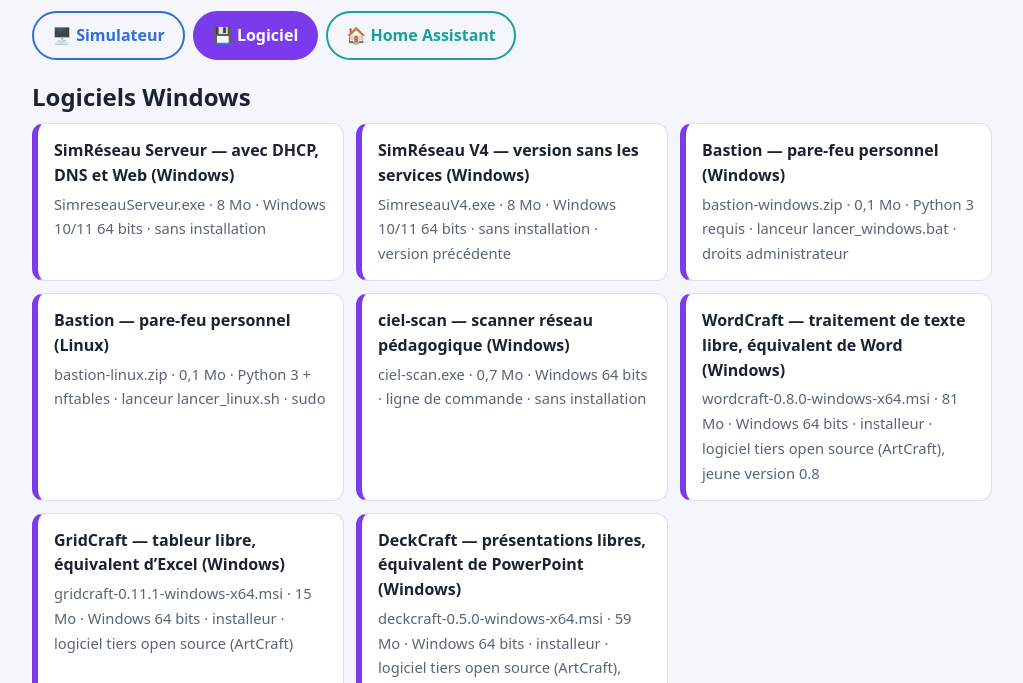
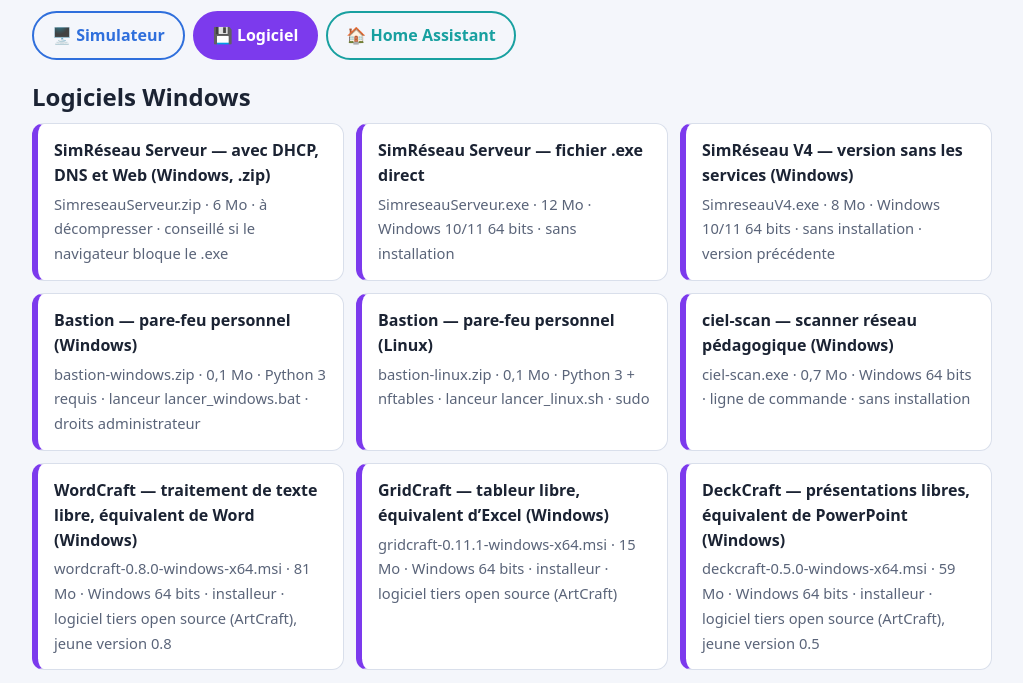
Before and after one commit to bnvel2/raspberrypi, a plain HTML site: page espace-claude/index.html in a window 1280 px wide. Both pictures are taken after a click on the tab "💾 Logiciel". Shown: the part 104-787 px from the top of the page, without its empty margins (128-1151 px from the left). Drawn offline with Linux system fonts and the light colour scheme.

Commit message:
SimreseauServeur : informations de version, binaire non compressé, version .zip (évite le blocage par le navigateur)
Co-Authored-By: Claude Opus 5.5 <noreply@anthropic.com>
Claude-Session: https://claude.ai/code/session_01Ay3pa1o2aSTK44biazY15W

```diff
--- a/espace-claude/index.html
+++ b/espace-claude/index.html
@@ -66,7 +66,8 @@ code{font-family:ui-monospace,Menlo,Consolas,monospace}
 <section id="p-log" hidden>
   <h2>Logiciels Windows</h2>
   <div class="grid">
-    <a class="card dl" href="logiciel/SimreseauServeur.exe" download><b>SimRéseau Serveur — avec DHCP, DNS et Web (Windows)</b><span>SimreseauServeur.exe · 8 Mo · Windows 10/11 64 bits · sans installation</span></a>
+    <a class="card dl" href="logiciel/SimreseauServeur.zip" download><b>SimRéseau Serveur — avec DHCP, DNS et Web (Windows, .zip)</b><span>SimreseauServeur.zip · 6 Mo · à décompresser · conseillé si le navigateur bloque le .exe</span></a>
+    <a class="card dl" href="logiciel/SimreseauServeur.exe" download><b>SimRéseau Serveur — fichier .exe direct</b><span>SimreseauServeur.exe · 12 Mo · Windows 10/11 64 bits · sans installation</span></a>
     <a class="card dl" href="logiciel/SimreseauV4.exe" download><b>SimRéseau V4 — version sans les services (Windows)</b><span>SimreseauV4.exe · 8 Mo · Windows 10/11 64 bits · sans installation · version précédente</span></a>
     <a class="card dl" href="logiciel/bastion-windows.zip" download><b>Bastion — pare-feu personnel (Windows)</b><span>bastion-windows.zip · 0,1 Mo · Python 3 requis · lanceur lancer_windows.bat · droits administrateur</span></a>
     <a class="card dl" href="logiciel/bastion-linux.zip" download><b>Bastion — pare-feu personnel (Linux)</b><span>bastion-linux.zip · 0,1 Mo · Python 3 + nftables · lanceur lancer_linux.sh · sudo</span></a>
@@ -84,6 +85,7 @@ code{font-family:ui-monospace,Menlo,Consolas,monospace}
     <li>Si Windows affiche « Windows a protégé votre ordinateur » : « Informations complémentaires » puis « Exécuter quand même » (le programme n’est pas signé).</li>
     <li>Menu Fichier › Exemples pour démarrer, ou Fichier › Ouvrir pour reprendre un réseau <code>.xml</code> de l’ancien simulateur CERTA.</li>
   </ol>
+  <p class="note">Le programme n'est pas signé numériquement : Chrome ou Windows Defender peuvent le signaler à tort comme dangereux (faux positif fréquent avec les petits logiciels non signés). Préférez le .zip ; si Chrome bloque quand même, ouvrez chrome://downloads puis « Conserver le fichier dangereux ». Le programme ne fait aucune connexion réseau réelle : tout est simulé.</p>
   <p class="note">Sur GitHub, le fichier se télécharge aussi depuis le dossier <code>espace-claude/logiciel/</code> (bouton « Download raw file »).</p>
   <h2>Bastion</h2>
   <p>Pare-feu personnel à interface web, inspiré de Look 'n' Stop : règles ordonnées (sens, TCP/UDP/ICMP, IP, ports, adresse MAC), filtrage par application sous Windows et par compte sous Linux, bibliothèque de règles, zones de confiance, journal, profils, mot de passe, et un menu Aide avec des exemples de ports ouverts ou fermés et d’applications autorisées ou bloquées. Il pilote le pare-feu du système (Pare-feu Windows ou nftables) avec confirmation et retour arrière automatique. Code source : <a href="https://github.com/bnvel2/raspberrypi/tree/main/espace-claude/logiciel/bastion-pare-feu">dossier bastion-pare-feu</a>.</p>
```
Also changed, not shown: 2 other files.
